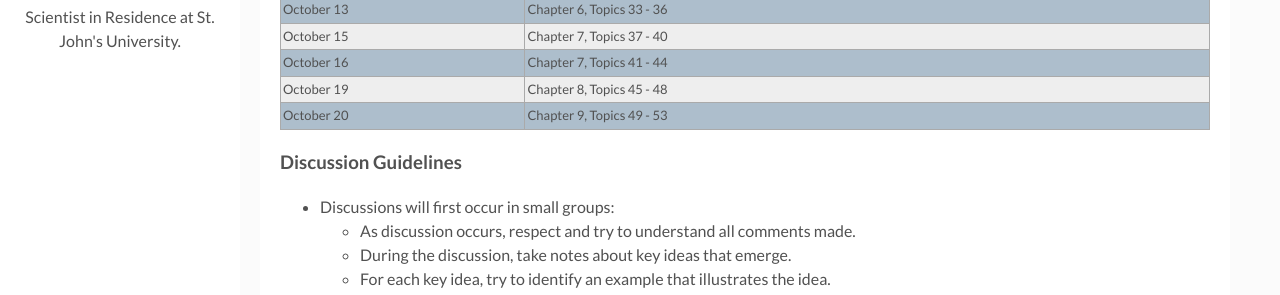
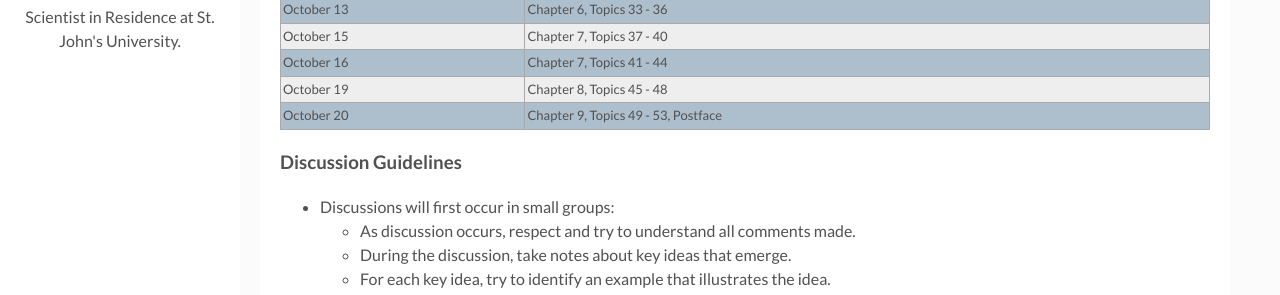
Before and after one commit to maherou/Teaching, a Jekyll site: the page built from files/CS317/Pragmatic-Discussions.md, in a window 1280 px wide and 900 px high, scrolled down 940 px. Shown: the part 222-517 px from the top of the window. Built offline with Jekyll 4.4.1, drawn with Linux system fonts in a browser that asks for light colours.

Commit message:
Add postface to reading assignment

```diff
--- a/files/CS317/Pragmatic-Discussions.md
+++ b/files/CS317/Pragmatic-Discussions.md
@@ -32,7 +32,7 @@ Read the material before coming to class.  We will have an exit quiz at the end
 | October 15 | Chapter 7, Topics 37 - 40 |
 | October 16 | Chapter 7, Topics 41 - 44 |
 | October 19 | Chapter 8, Topics 45 - 48 |
-| October 20 | Chapter 9, Topics 49 - 53 |
+| October 20 | Chapter 9, Topics 49 - 53, Postface |
 
 
 
```
